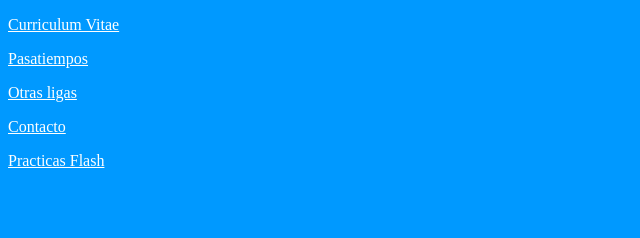
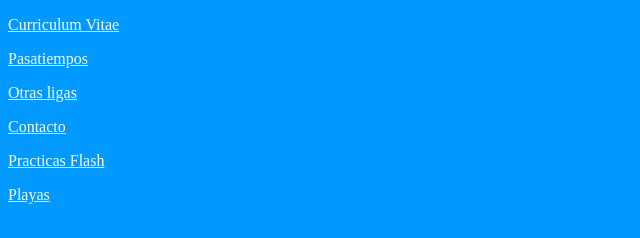
Before and after one commit to davidechegaray/ejecutivo, a plain HTML site: page azul.htm in a window 1280 px wide. Shown: the full height of the page, 0-640 px from the left. Drawn offline with Linux system fonts and the light colour scheme.

Commit message:
Add files via upload

```diff
--- a/azul.htm
+++ b/azul.htm
@@ -24,6 +24,7 @@ a:hover {
 <p><a href="otrasligas.htm" target="mainFrame">Otras ligas</a></p>
 <p><a href="contacto.htm" target="mainFrame">Contacto</a></p>
 <p><a href="pelotas.htm" target="mainFrame">Practicas Flash </a></p>
+<p><a href="playas.htm" target="mainFrame">Playas</a></p>
 <p>&nbsp; </p>
 <p>&nbsp; </p>
 </body>
```
